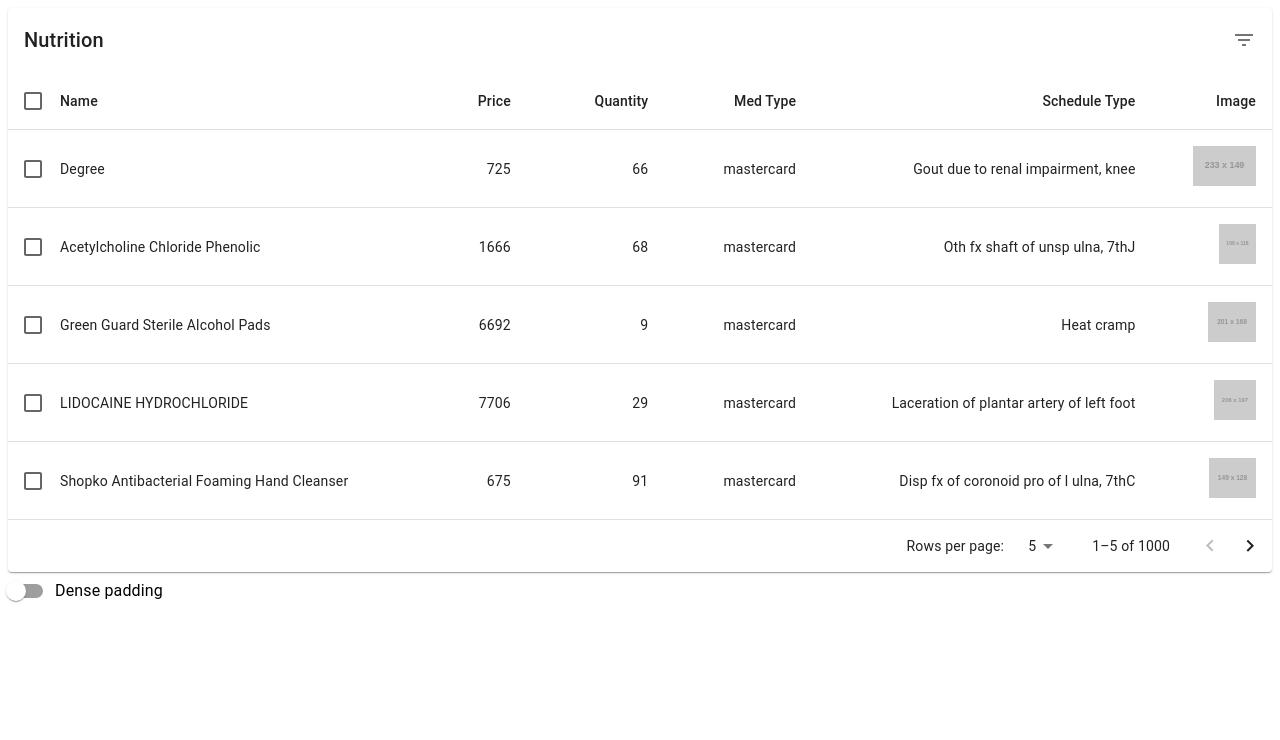
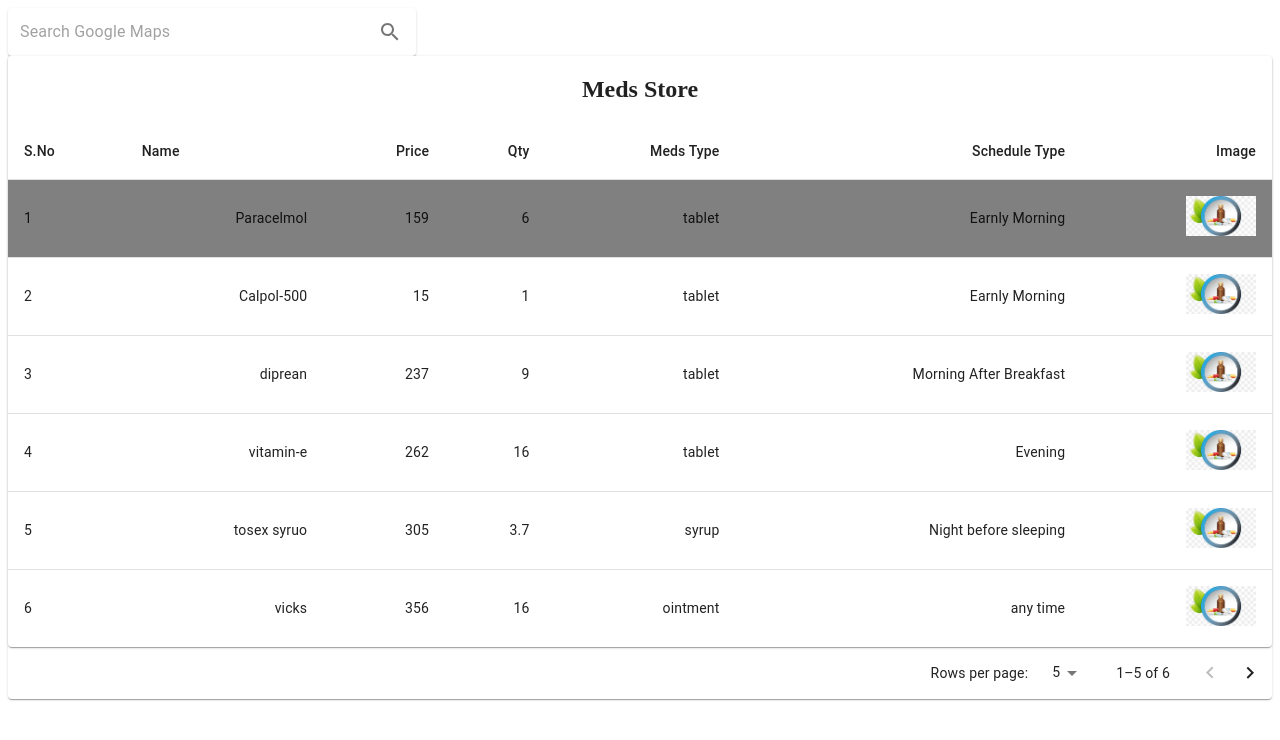
Before and after one commit to sunil-tomar/MedStoreApp, a React (Vite) app: page / in a window 1280 px wide. Shown: the top 740 px of the page. Built offline with nearby package versions, Linux system fonts and the light colour scheme; no server answers.

Commit message:
update: app.jsx for routing changes.
update: app.jsx for routing changes.

```diff
--- a/src/App.jsx
+++ b/src/App.jsx
@@ -19,7 +19,8 @@ export default function App() {
         <AuthProvider>
           <Routes>
             <Route element={<PrivateRoute />} />
-            <Route path={WELCOME_PAGE} element={<ProductBilling />} />
+            {/* <Route path={WELCOME_PAGE} element={<ProductBilling />} /> */}
+            <Route path={WELCOME_PAGE} element={<Product />} />
             <Route path="/product-pagination" element={<ProductPagination />} />
             <Route path="/product" element={<Product />} />
             <Route path={LOGIN_PAGE} element={<Login />} />
```
